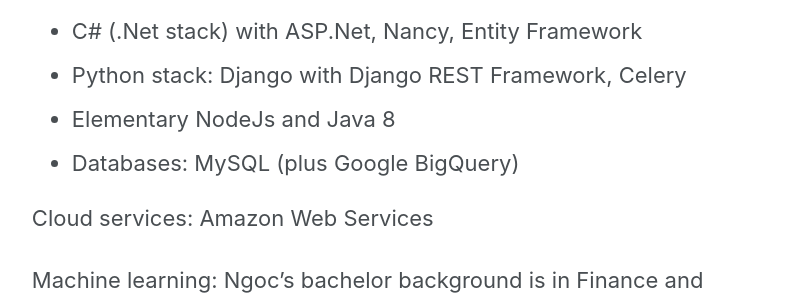
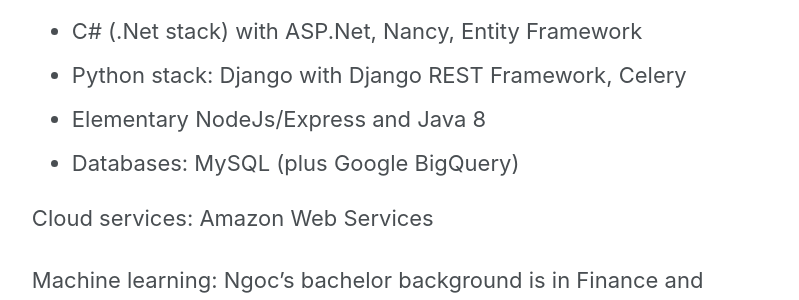
Before and after one commit to luungoc2005/luungoc2005-github-io-old, a Jekyll site: the page built from about.md, in a window 1280 px wide and 900 px high, scrolled down 946 px. Shown: the part 154-454 px from the top of the window, without its empty margins (252-1051 px from the left). Built offline with Jekyll 4.4.1, drawn with Linux system fonts in a browser that asks for light colours.

Commit message:
updating About section

```diff
--- a/about.md
+++ b/about.md
@@ -23,7 +23,7 @@
 Back-End:
 - C# (.Net stack) with ASP.Net, Nancy, Entity Framework
 - Python stack: Django with Django REST Framework, Celery
-- Elementary NodeJs and Java 8
+- Elementary NodeJs/Express and Java 8
 - Databases: MySQL (plus Google BigQuery)
 
 Cloud services: Amazon Web Services
```
